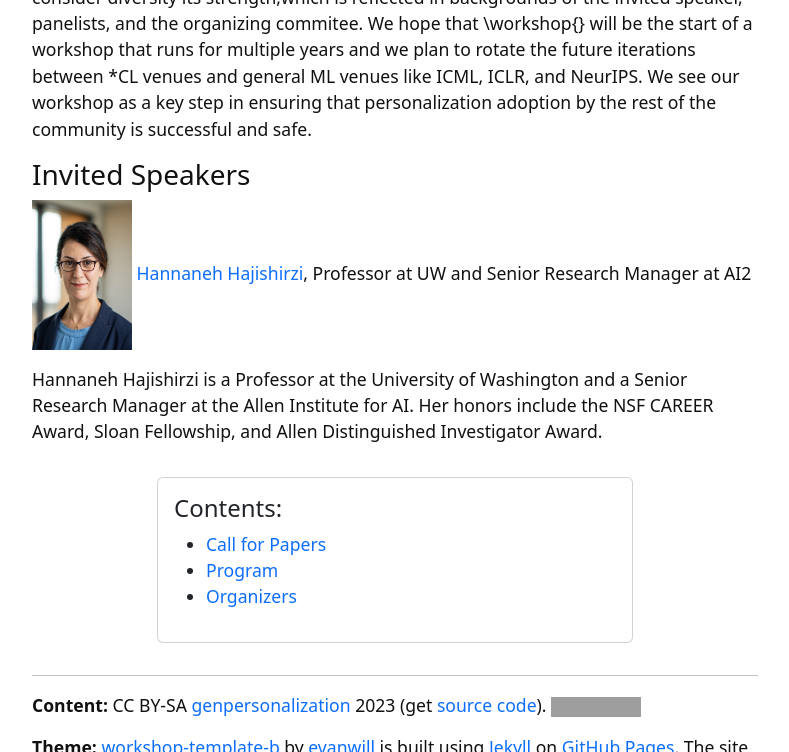
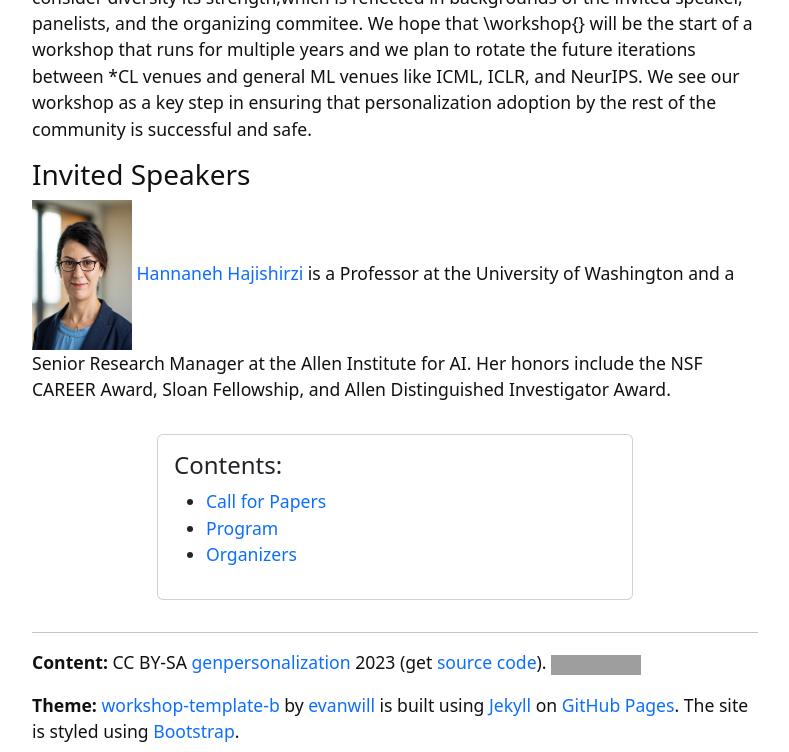
Before and after one commit to genpersonalization/genpersonalization.github.io, a Jekyll site: the page built from index.md, in a window 1280 px wide and 900 px high, scrolled down 2222 px, cut to the strip 0-752 px from the top of the window. Shown: the whole strip, without its empty margins (245-1034 px from the left). Built offline with Jekyll 4.4.1, drawn with Linux system fonts in a browser that asks for light colours; grey boxes are pictures that could not be loaded.

Commit message:
Update index.md

```diff
--- a/index.md
+++ b/index.md
@@ -50,9 +50,7 @@ We see our workshop as a key step in ensuring that personalization adoption by t
 ### Invited Speakers
 
 ![Hannaneh Hajishirzi](images/invited_speakers/Hannaneh-Hajishirzi.jpeg){: width="100" height="150" }
-[Hannaneh Hajishirzi](), Professor at UW and Senior Research Manager at AI2
-
-Hannaneh Hajishirzi is a Professor at the University of Washington and a Senior Research Manager at the Allen Institute for AI. Her honors include the NSF CAREER Award, Sloan Fellowship, and Allen Distinguished Investigator Award.
+[Hannaneh Hajishirzi]() is a Professor at the University of Washington and a Senior Research Manager at the Allen Institute for AI. Her honors include the NSF CAREER Award, Sloan Fellowship, and Allen Distinguished Investigator Award.
 
 
 {% include toc.html %}
```
